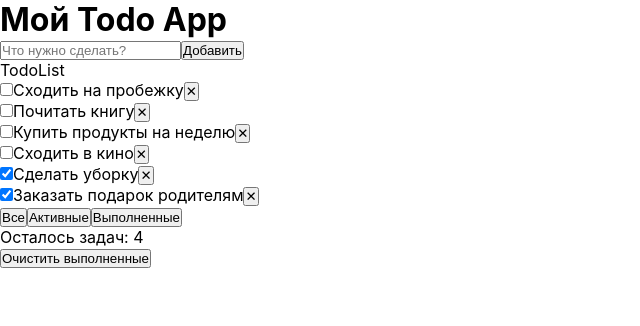
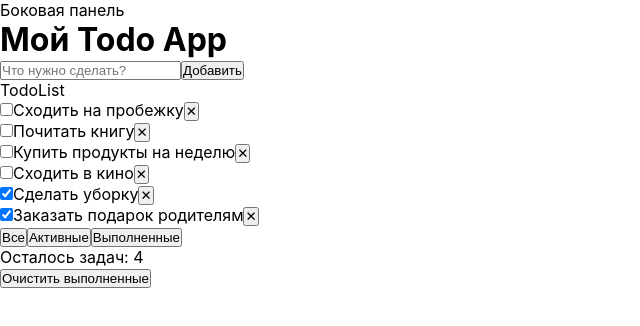
Before and after one commit to AnnaSpirina/todo-app, a React (Create React App) app: page / in a window 1280 px wide. Shown: the top 326 px of the page, without its empty margins (0-640 px from the left). Built offline with nearby package versions, Linux system fonts and the light colour scheme.

Commit message:
Добавила компонент боковой панели

```diff
--- a/src/App.js
+++ b/src/App.js
@@ -3,6 +3,7 @@ import TodoFilter from "./components/TodoFilter";
 import TodoFooter from "./components/TodoFooter";
 import TodoForm from "./components/TodoForm";
 import TodoList from "./components/TodoList";
+import TodoSidebar from "./components/TodoSidebar";
 
 function App() {
   const [todos, setTodos] = useState([
@@ -57,6 +58,7 @@ function App() {
 
   return (
     <div>
+      <TodoSidebar />
       <h1>Мой Todo App</h1>
       <TodoForm onAdd={addTodo}/>
       <TodoList todos={filteredTodos} onToggle={toggleTodo} onDelete={deleteTodo}/>
--- /dev/null
+++ b/src/components/TodoSidebar.jsx
@@ -0,0 +1,5 @@
+function TodoSidebar() {
+    return <div>Боковая панель</div>
+}
+
+export default TodoSidebar;
```
